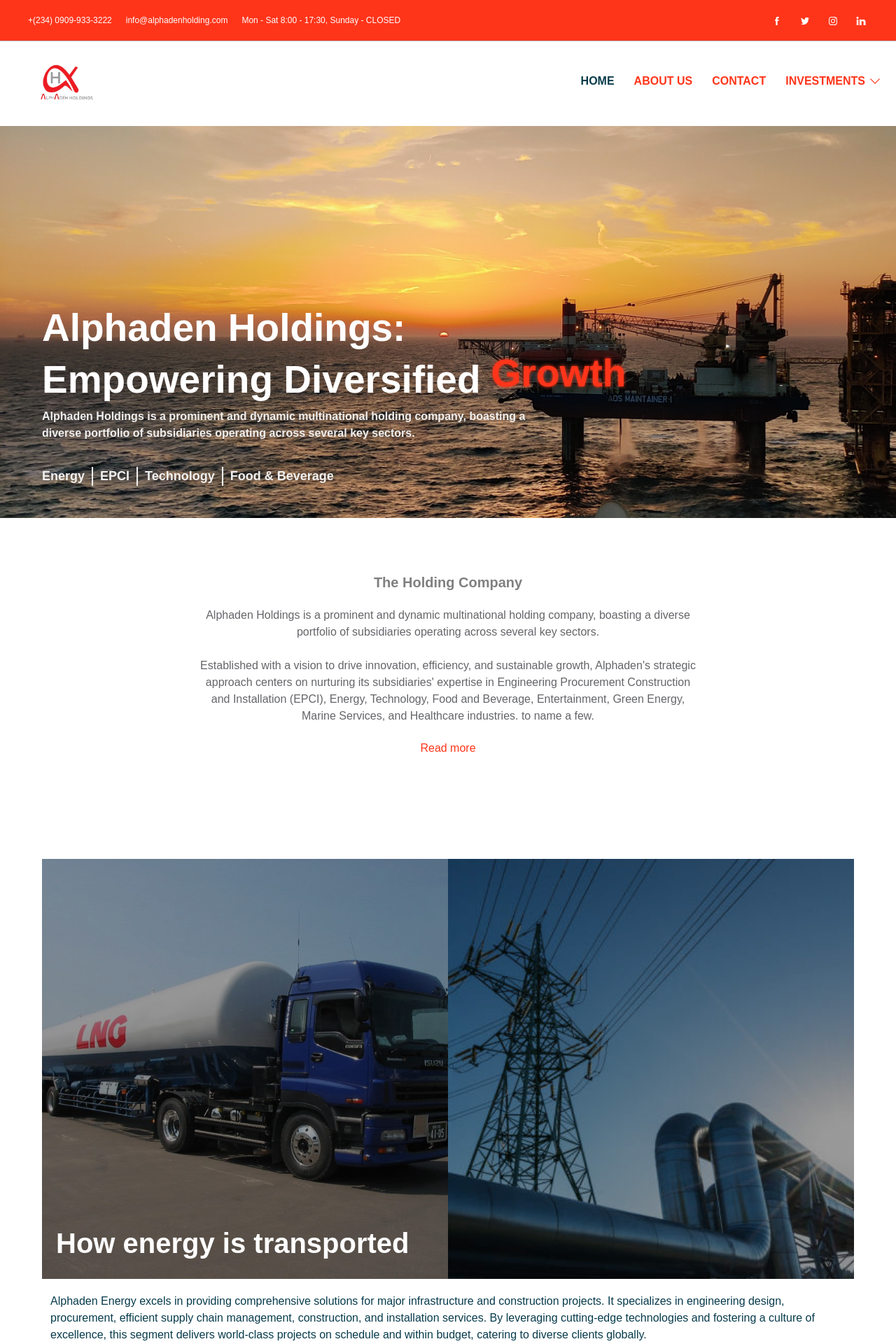
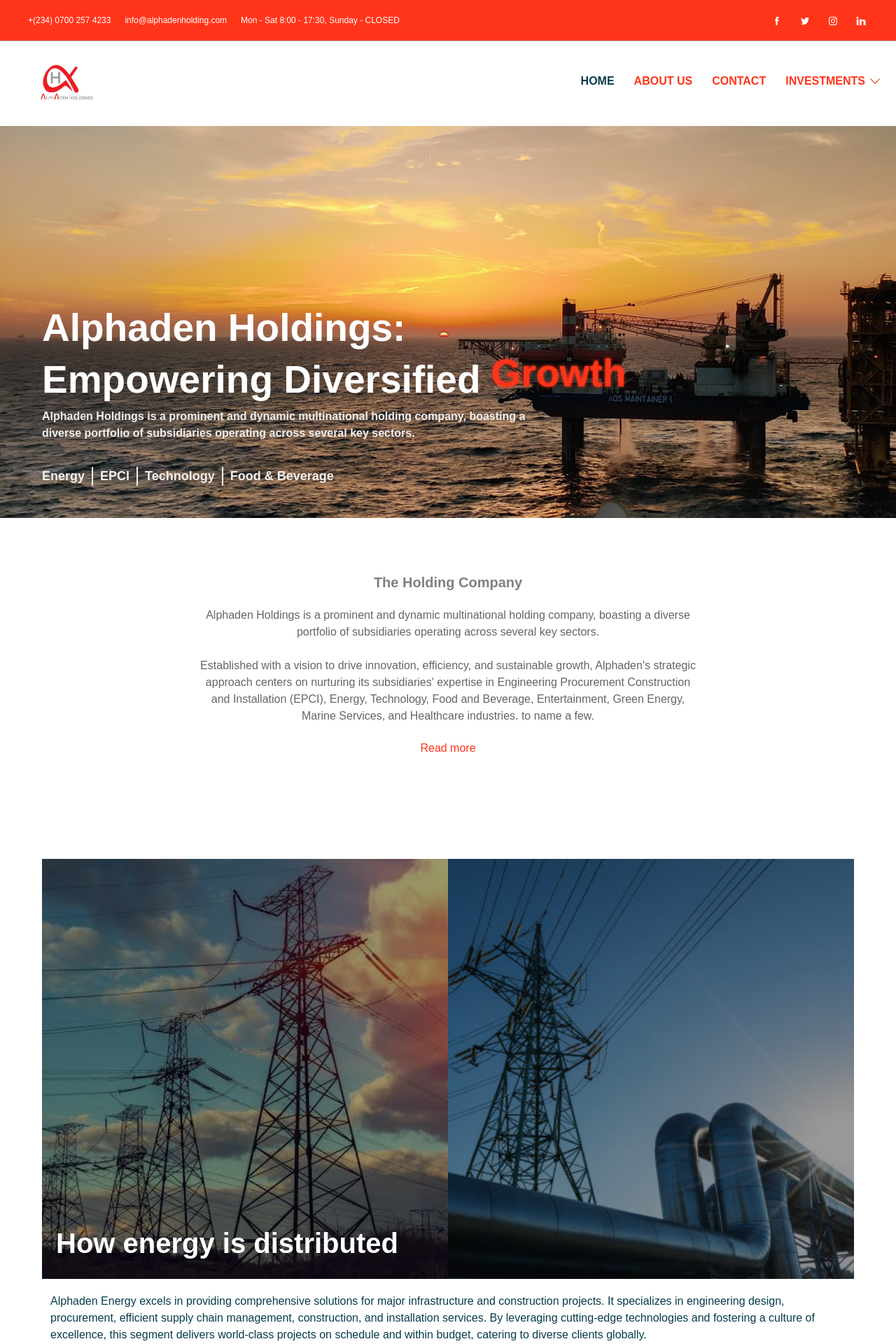
Before and after one commit to Wills-dev/alphaden, a Next.js app: page / in a window 1280 px wide. Shown: the top 1920 px of the page at 70% size. Built offline with nearby package versions, Linux system fonts and the light colour scheme; grey boxes are pictures that could not be loaded.

Commit message:
changed slide images

```diff
--- a/app/page.jsx
+++ b/app/page.jsx
@@ -23,8 +23,8 @@
       caption: "How energy is consumed",
     },
     {
-      url: "/assets/images/onee.jpeg",
-      caption: "How energy is transported",
+      url: "/assets/images/WhatsApp.jpeg",
+      caption: "How energy is distributed",
     },
     {
       url: "/assets/images/battery.png",
--- a/components/NavBar.jsx
+++ b/components/NavBar.jsx
@@ -38,7 +38,7 @@
     <div className={`nav-bar-ctn ${isFixed ? "fixedPosition" : ""}`}>
       <div className={`nav-bar-up ${isFixed ? "hideNav" : ""}`}>
         <ul className="contact-activity-ctn">
-          <li>+(234) 0909-933-3222</li>
+          <li>+(234) 0700 257 4233</li>
           <li> info@alphadenholding.com</li>
           <li> Mon - Sat 8:00 - 17:30, Sunday - CLOSED</li>
         </ul>
```
Also changed, not shown: public/assets/images/WhatsApp.jpeg (added).
